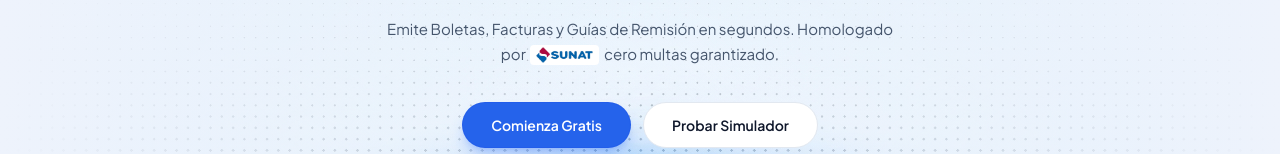
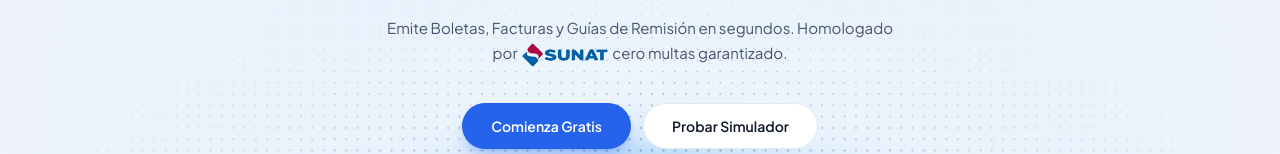
Before and after one commit to CODLuisP/ladingFactuFly, a React (Vite) app: page / in a window 1280 px wide. Shown: the part 233-387 px from the top of the page. Built offline with nearby package versions, Linux system fonts and the light colour scheme.

Commit message:
Incorporar cambios en hero

```diff
--- a/src/components/Hero.tsx
+++ b/src/components/Hero.tsx
@@ -260,9 +260,7 @@ export default function Hero() {
                 {/* Subtítulo */}
                 <p className="text-[15px] text-white/60 max-w-lg mx-auto leading-relaxed mb-9">
                   Emite Boletas, Facturas y Guías de Remisión en segundos. Homologado por{' '}
-                  <span className="inline-flex items-center align-middle mx-0.5 px-1.5 py-0.5 rounded bg-white">
-                    <img src={sunatLogo} alt="SUNAT" className="h-4" />
-                  </span>{' '}
+                  <img src={sunatLogo} alt="SUNAT" className="inline h-6 align-middle mx-0.5" />{' '}
                   cero multas garantizado.
                 </p>
 
@@ -353,9 +351,7 @@ export default function Hero() {
               {/* Subtítulo */}
               <p className="text-[15px] text-slate-600 max-w-lg mx-auto leading-relaxed mb-9">
                 Emite Boletas, Facturas y Guías de Remisión en segundos. Homologado por{' '}
-                <span className="inline-flex items-center align-middle mx-0.5 px-1.5 py-0.5 rounded bg-white">
-                  <img src={sunatLogo} alt="SUNAT" className="h-4" />
-                </span>{' '}
+                <img src={sunatLogo} alt="SUNAT" className="inline h-6 align-middle mx-0.5" />{' '}
                 cero multas garantizado.
               </p>
 
```
